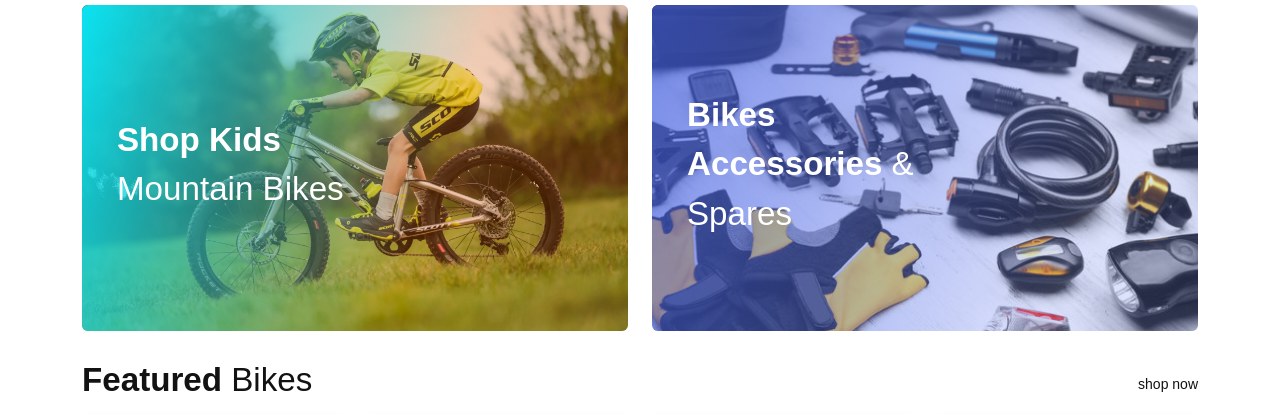
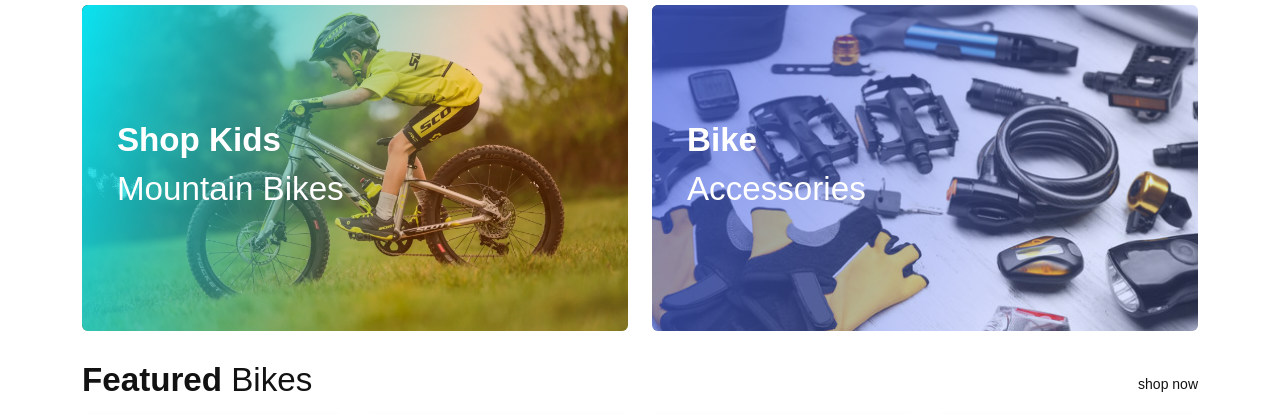
Before and after one commit to eyern/Trendy, a plain HTML site: page index.html in a window 1280 px wide. Shown: the part 2475-2889 px from the top of the page. Drawn offline with nearby package versions, Linux system fonts and the light colour scheme; a script that the page names is missing.

```diff
--- a/index.html
+++ b/index.html
@@ -317,7 +317,7 @@
           <a class="d-block banner-box-link" href="#">
             <div class="banner-box img-2">
               <div class="text-box">
-                <h3 class="theme-title">Bikes Accessories <span> & Spares</span></h3>
+                <h3 class="theme-title">Bike <span>Accessories</span></h3>
               </div>
             </div>
           </a>
```
